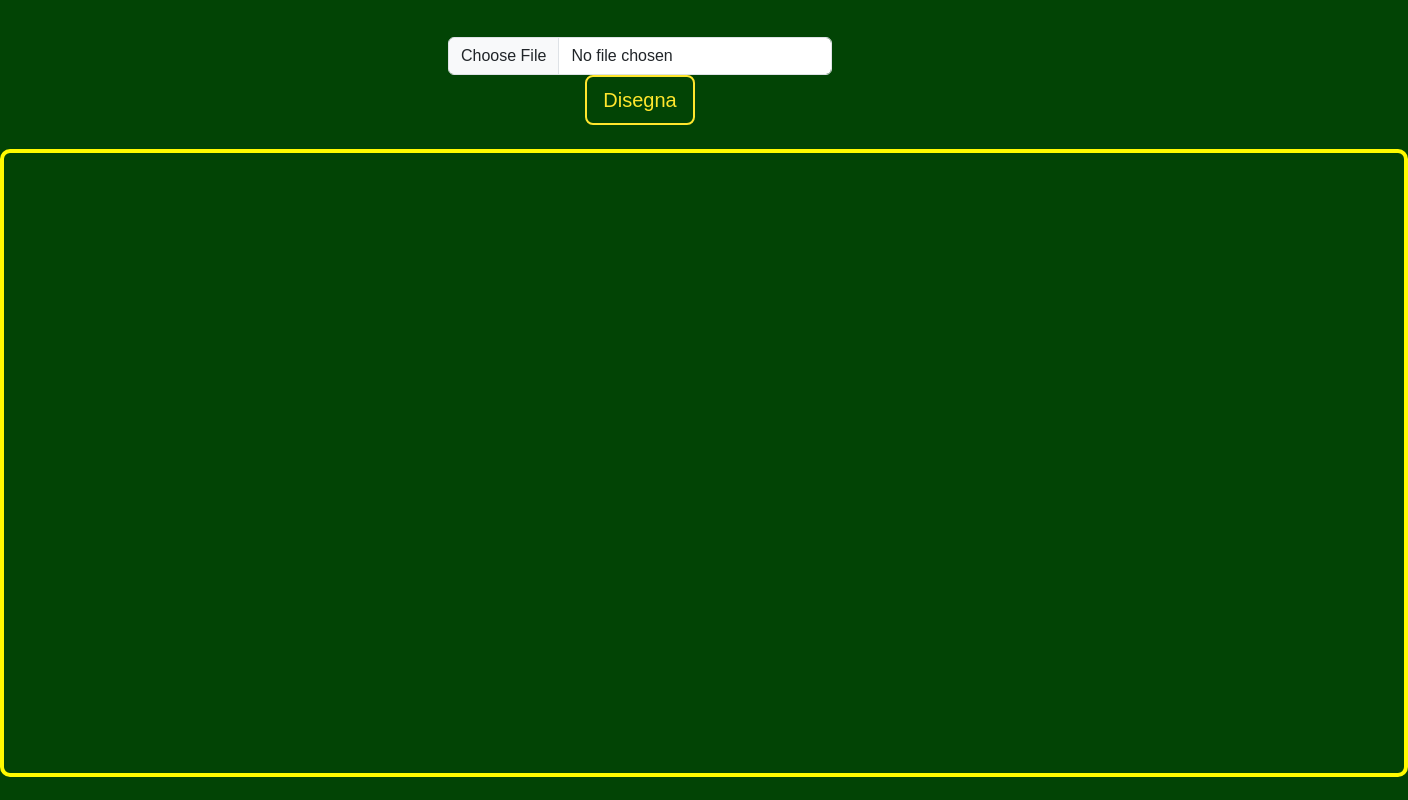
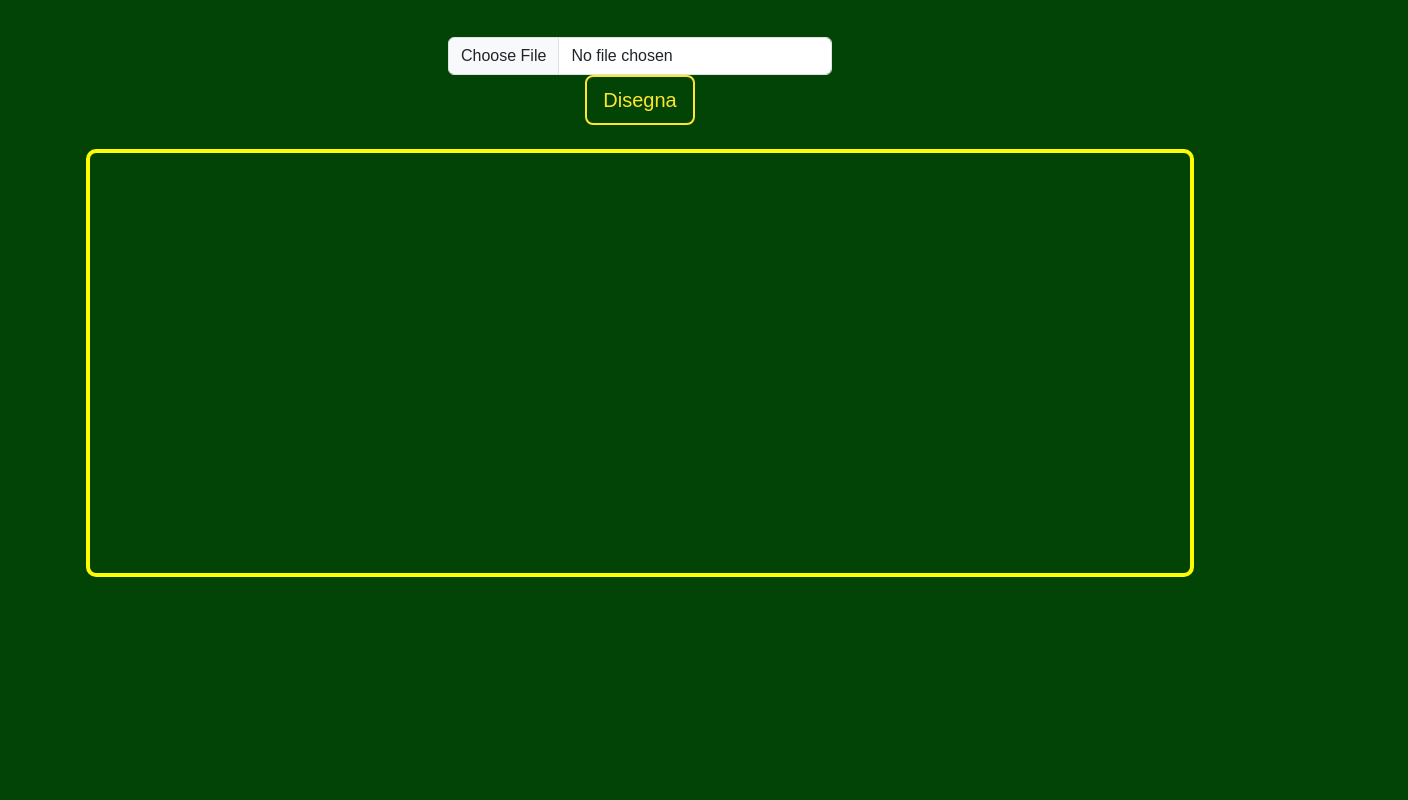
Before and after one commit to oNapulitan/tps, a plain HTML site: page style/index.html in a window 1280 px wide. Shown: the part 83-883 px from the top of the page, 1408 px wide, since content can reach past the window. After the commit the page ends 800 px from the top, so only its background shows below. Drawn offline with nearby package versions, Linux system fonts and the light colour scheme.

Commit message:
Update index.html

```diff
--- a/style/index.html
+++ b/style/index.html
@@ -22,7 +22,7 @@
 
         </form>
       </div>
-        <canvas id="canva" width="1400%" height="620%" style="border: 4px solid #fffb00; border-radius: 10px;"></canvas>
+        <canvas id="canva" width="1100%" height="420%" style="border: 4px solid #fffb00; border-radius: 10px;"></canvas>
     </div>
 </body>
   <script src="script.js"></script>
```
